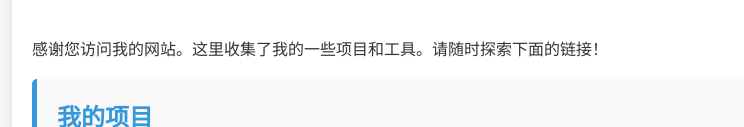
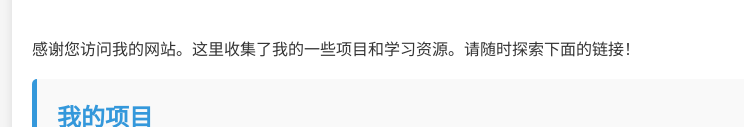
Before and after one commit to woaicat/special-guacamole, a plain HTML site: page index.html in a window 1280 px wide. Shown: the part 178-305 px from the top of the page, without its empty margins (108-852 px from the left). Drawn offline with Linux system fonts and the light colour scheme.

Commit message:
Update index.html

```diff
--- a/index.html
+++ b/index.html
@@ -70,7 +70,7 @@
         </header>
 
         <section class="main-content">
-            <p>感谢您访问我的网站。这里收集了我的一些项目和工具。请随时探索下面的链接！</p>
+            <p>感谢您访问我的网站。这里收集了我的一些项目和学习资源。请随时探索下面的链接！</p>
 
             <div class="project-links">
                 <h2>我的项目</h2>
```
